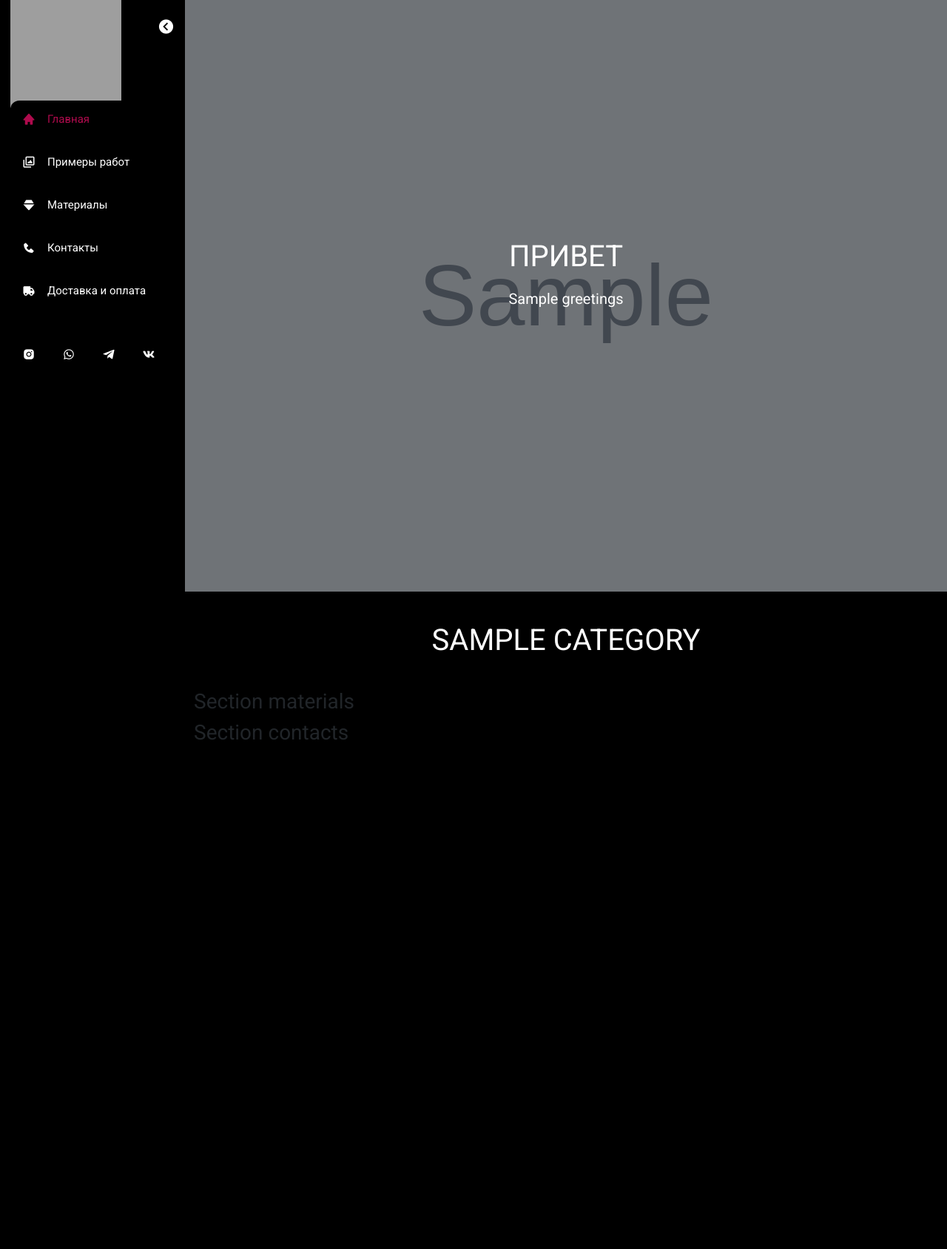
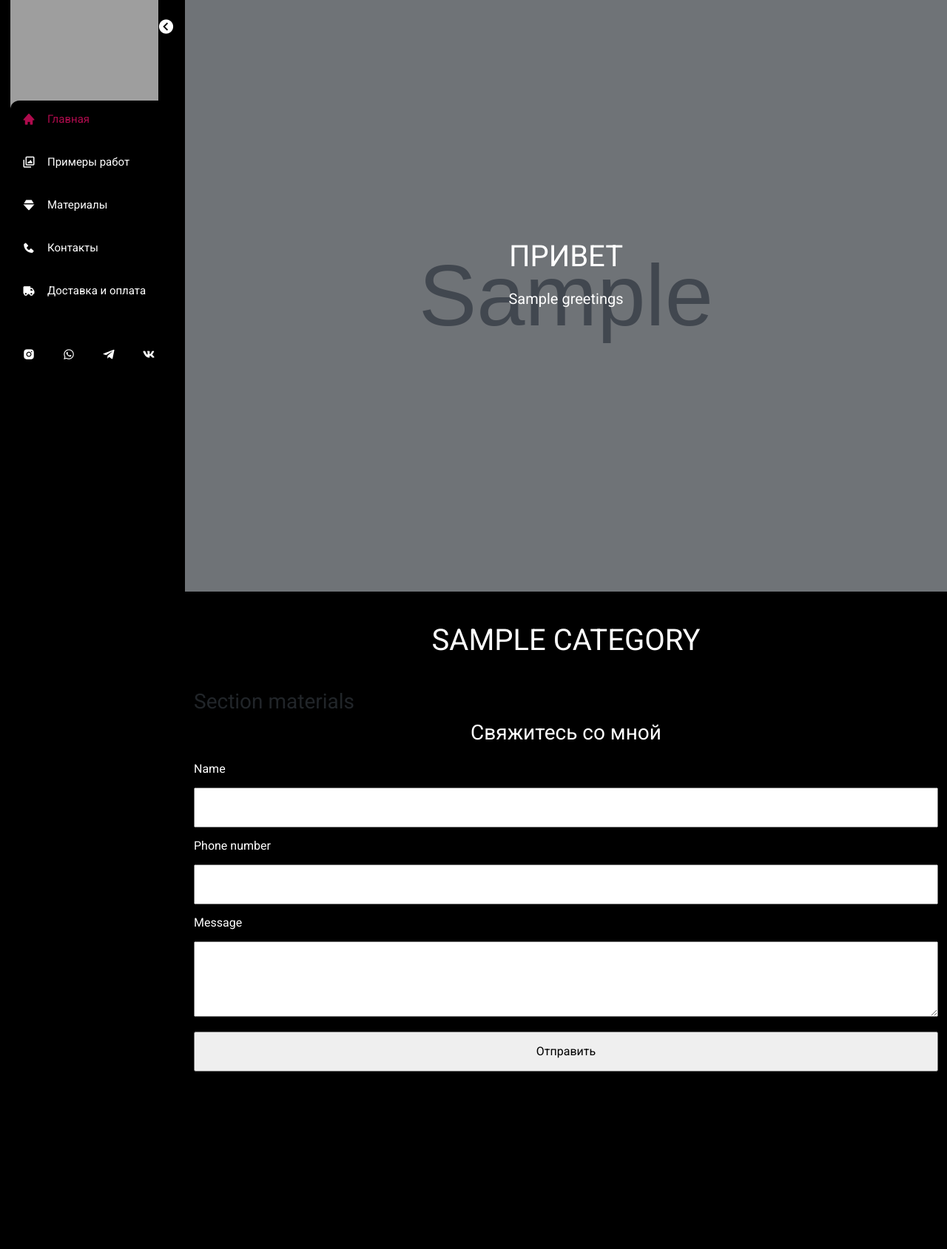
Before and after one commit to Camar4elo/Jewelry_site, a Django app: template shop/templates/contacts.html in a window 1280 px wide. Shown: the top 1689 px of the page at 74% size. Run offline with Django 3.2, Linux system fonts and the light colour scheme; the template is opened without the code that fills it: most values are stand-ins (such as "Sample title", 1, 10 or a date in 2020); grey boxes marked "Sample" are stand-in pictures; form fields are guessed from the names that the template uses; some libraries are stand-ins or nearby versions; grey boxes are pictures that could not be loaded.

Commit message:
add ContactMe form to section contacts

```diff
--- a/shop/templates/base.html
+++ b/shop/templates/base.html
@@ -25,7 +25,7 @@
     <div class="sidebar" data-aos="fade-right" data-aos-duration="1000">
         <div class="logo-details">
             <div class="logo_name">
-                <img src="media/logo01.png" style="width: 150px; height: 150px; margin-top: 70px;">
+                <img src="media/Logo.jpg" style="width: 200px; height: 200px; margin-top: 70px;">
             </div>
             <i class='bx bxs-chevron-left-circle' id="btn"></i>
         </div>
@@ -138,7 +138,19 @@
 
         <section id="section_contacts" style="margin-bottom: 1000px;">
             <div class="container-fluid">
-                <h3>Section contacts</h3>
+                <h3 style="color: white; text-align: center;">Свяжитесь со мной</h3>
+                <div class="form" style="color: white;">
+                    <form action="" method="post">
+                    {% csrf_token %}
+                    {{ form.name.label }}
+                    {{ form.name }}
+                    {{ form.phone_number.label}}
+                    {{ form.phone_number }}
+                    {{ form.message.label }}
+                    {{ form.message }}<br>
+                    <input type="submit" value="Отправить" />
+                    </form>
+                </div>
             </div>
         </section>
 
```
